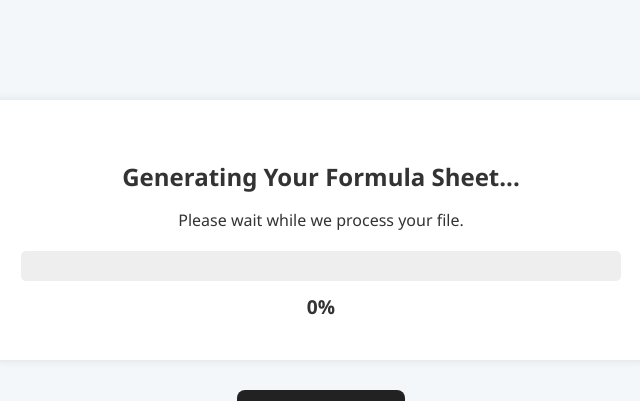
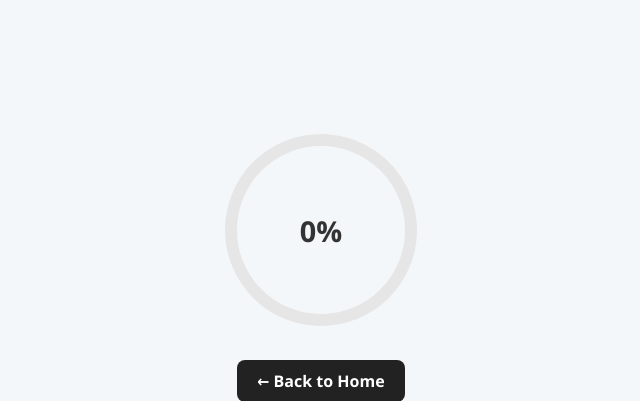
Before and after one commit to Naorl98/FS-APP, a Flask app: page /processing/1 in a window 1280 px wide. Shown: the top 401 px of the page, without its empty margins (319-959 px from the left). Run offline with Flask 3, Linux system fonts and the light colour scheme.

Commit message:
circle pro and pencil img

```diff
--- a/templates/processing.html
+++ b/templates/processing.html
@@ -43,30 +43,57 @@
       margin-bottom: 20px;
       font-size: 1rem;
     }
+   .circle-wrapper {
+    position: relative;
+    width: 200px;
+    height: 200px;
+    margin: 30px auto;
+  }
 
-    progress {
-      width: 100%;
-      height: 30px;
-      border-radius: 5px;
-      appearance: none;
-    }
 
-    progress::-webkit-progress-bar {
-      background-color: #eee;
-      border-radius: 5px;
-    }
+  .progress-ring__background {
+    fill: none;
+    stroke: #e6e6e6;
+    stroke-width: 12;
+  }
 
-    progress::-webkit-progress-value {
-      background-color: #007bff;
-      border-radius: 5px;
-    }
+  .progress-ring__circle {
+    fill: none;
+    stroke: #00bfff;
+    stroke-width: 12;
+    stroke-linecap: round;
+    transform: rotate(-90deg);
+    transform-origin: 50% 50%;
+    stroke-dasharray: 565.48; /* 2 * PI * r */
+    stroke-dashoffset: 565.48;
+    transition: stroke-dashoffset 0.35s ease-out;
+  }
 
-    .percent {
-      font-weight: bold;
-      font-size: 1.2rem;
-      margin-top: 10px;
-    }
+  .circle-text {
+    position: absolute;
+    top: 50%;
+    left: 50%;
+    transform: translate(-50%, -50%);
+    font-size: 1.8rem;
+    font-weight: bold;
+    color: #333;
+  }
+  .animation-wrapper {
+    margin-top: 30px;
+    text-align: center;
+  }
 
+  .pencil-animation {
+    width: 80px;
+    height: auto;
+    animation: float 2s ease-in-out infinite;
+  }
+
+  @keyframes float {
+    0% { transform: translateY(0px); }
+    50% { transform: translateY(-10px); }
+    100% { transform: translateY(0px); }
+  }
     .error {
       margin-top: 20px;
       color: red;
@@ -76,48 +103,57 @@
 </head>
 <body>
 
-  <div class="container">
-    <h2>Generating Your Formula Sheet...</h2>
-    <p>Please wait while we process your file.</p>
-    <progress id="progress" value="0" max="100"></progress>
-    <div class="percent" id="progress-value">0%</div>
-    <div id="error" class="error" style="display:none;"></div>
+  <div class="circle-wrapper">
+    <svg class="progress-ring" width="200" height="200">
+      <circle class="progress-ring__background" r="90" cx="100" cy="100" />
+      <circle class="progress-ring__circle" r="90" cx="100" cy="100" />
+    </svg>
+    <div class="circle-text" id="progress-value">0%</div>
   </div>
 
   <div style="text-align: center; margin-top: 30px;">
     <a href="/" class="btn-return">← Back to Home</a>
   </div>
 
+  <div class="animation-wrapper">
+  <img src="{{ url_for('static', filename='images/pencil.gif') }}" alt="Pencil writing" class="pencil-animation">
+  </div>
+
   <script>
     const taskId = "{{ task_id }}";
+    const circle = document.querySelector(".progress-ring__circle");
+    const text = document.getElementById("progress-value");
+    const radius = 90;
+    const circumference = 2 * Math.PI * radius;
+
+    circle.style.strokeDasharray = `${circumference}`;
+    circle.style.strokeDashoffset = `${circumference}`;
+
+    function setProgress(percent) {
+      const offset = circumference - (percent / 100) * circumference;
+      circle.style.strokeDashoffset = offset;
+      text.textContent = percent + "%";
+    }
 
     function updateProgress() {
       fetch(`/progress/${taskId}`)
         .then(res => {
-          if (!res.ok) {
-            throw new Error("Failed to fetch progress.");
-          }
+          if (!res.ok) throw new Error("Failed to fetch progress.");
           return res.json();
         })
         .then(data => {
-          const progress = document.getElementById("progress");
-          const value = document.getElementById("progress-value");
-          progress.value = data.progress;
-          value.textContent = data.progress + "%";
-          console.log("Progress:", data.progress);
-
+          setProgress(data.progress);
           if (data.progress < 100) {
             setTimeout(updateProgress, 1000);
           } else {
-            // File is ready – trigger download
             window.location.href = `/download/${taskId}`;
           }
         })
         .catch(err => {
-          console.error(err);
           const errorDiv = document.getElementById("error");
           errorDiv.textContent = "An error occurred while checking progress.";
           errorDiv.style.display = "block";
+          console.error(err);
         });
     }
 
```
